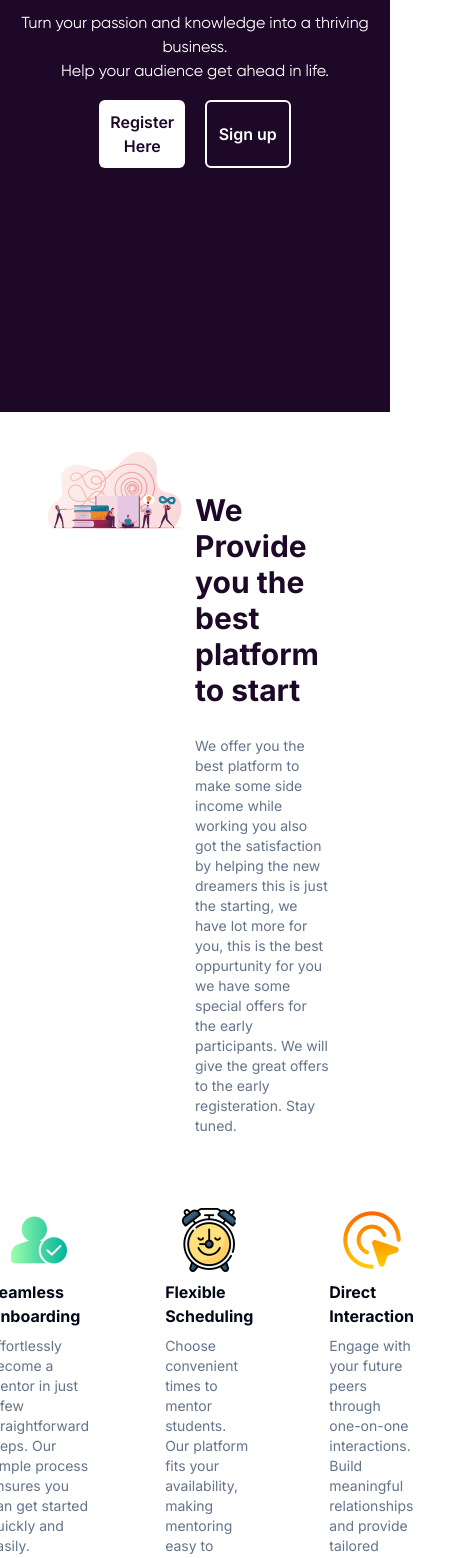
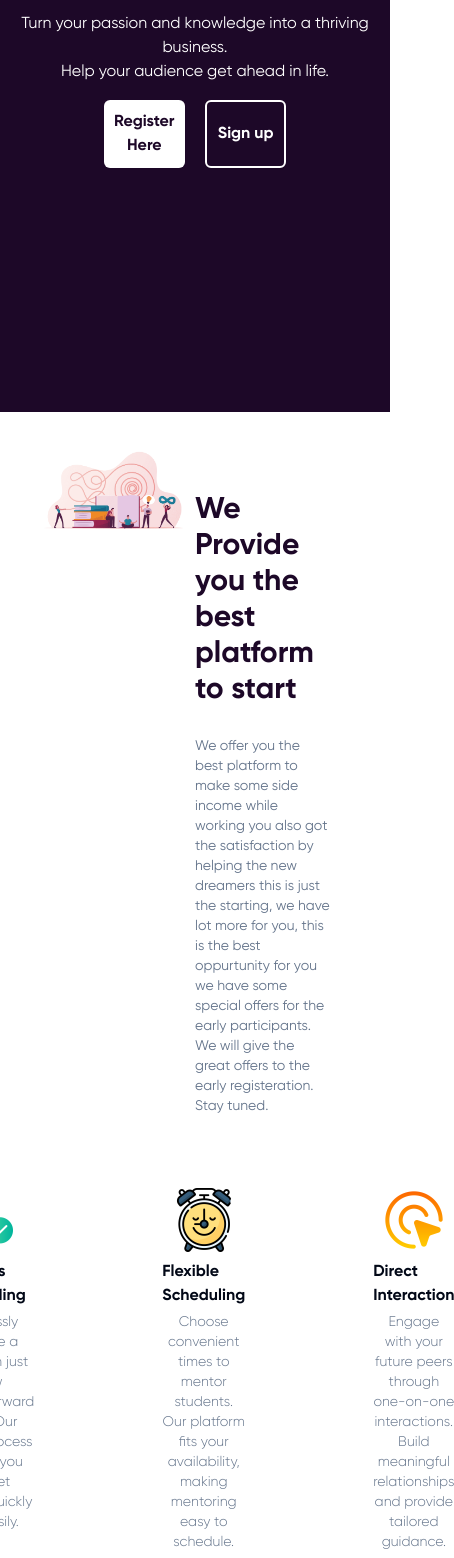
Before and after one commit to AlmaTrail/AlmaTrail-Frontend, a Next.js app: page / in a window 390 px wide. Shown: the part 432-1990 px from the top of the page, 454 px wide, since content can reach past the window. Built offline with nearby package versions, Linux system fonts and the light colour scheme.

Commit message:
apply fonts

```diff
--- a/src/app/globals.css
+++ b/src/app/globals.css
@@ -70,6 +70,7 @@
   * {
     @apply border-border;
   }
+
   body {
     @apply bg-background text-foreground;
   }
@@ -81,15 +82,24 @@
   font-weight: normal;
   font-style: normal;
 }
+
 @font-face {
   font-family: "gilroyBold";
   src: url(../../public/fonts/gilroy/Gilroy-Bold.ttf);
   font-weight: normal;
   font-style: normal;
 }
+
 @font-face {
   font-family: "gilroyLight";
   src: url(../../public/fonts/gilroy/Gilroy-Light.ttf);
+  font-weight: normal;
+  font-style: normal;
+}
+
+@font-face {
+  font-family: "gilroySemiBold";
+  src: url(../../public/fonts/gilroy/Gilroy-SemiBold.ttf);
   font-weight: normal;
   font-style: normal;
 }
@@ -99,13 +109,21 @@
   font-weight: normal;
   font-style: normal;
 }
+
 .font-gilroy-bold {
   font-family: 'gilroyBold', sans-serif;
   font-weight: normal;
   font-style: normal;
 }
+
 .font-gilroy-light {
   font-family: 'gilroyLight', sans-serif;
   font-weight: normal;
   font-style: normal;
 }
+
+.font-gilroy-semibold {
+  font-family: 'gilroyExtraBold', sans-serif;
+  font-weight: normal;
+  font-style: normal;
+}
--- a/src/components/faq.tsx
+++ b/src/components/faq.tsx
@@ -34,7 +34,7 @@ const FaqSection = () => {
   return (
     <div className="bg-[#1d0828] flex justify-center items-center pb-16">
       <div className="rounded-2xl p-4 w-11/12 bg-white">
-        <p className="flex justify-center text-4xl text-[#1d0828] pt-4 font-bold">Frequently Asked Questions</p>
+        <p className="flex justify-center text-4xl text-[#1d0828] pt-4 font-gilroy-bold">Frequently Asked Questions</p>
         <div className="flex justify-center p-8 w-full gap-8">
           <div className="w-full flex flex-col gap-2">
             {QNA.map((qna, index) => (
@@ -44,7 +44,7 @@ const FaqSection = () => {
                   }`}
                 onClick={() => handleSelect(index)}
               >
-                <p>{qna.question}</p>
+                <p className="font-gilroy-regular">{qna.question}</p>
                 <div className="flex-grow">
                   <div className="w-3 h-3 rounded-3xl bg-white ml-auto"></div>
                 </div>
@@ -70,7 +70,7 @@ const FaqSection = () => {
               <textarea
                 value={isFeedback ? feedback : QNA[selected].answer}
                 disabled={!isFeedback}
-                className={`w-full mt-3 ${isFeedback ? 'bg-white rounded-xl text-[#1d0828] p-1' : 'bg-transparent text-white'}`}
+                className={`w-full mt-3 font-gilroy-regular ${isFeedback ? 'bg-white rounded-xl text-[#1d0828] p-1' : 'bg-transparent text-white'}`}
                 rows={10}
                 onChange={(e) => setFeedback(e.target.value)}
               />
--- a/src/components/featureSection.tsx
+++ b/src/components/featureSection.tsx
@@ -32,7 +32,7 @@ const FeatureSection = () => {
     return (
         <div className="bg-[#1d0828] p-14">
             <div className='flex justify-center items-center'>
-                <h2 className='text-center text-4xl font-bold text-white'>Perks? HUH ✨</h2>
+                <h2 className='text-center text-4xl font-gilroy-bold text-white'>Perks? HUH ✨</h2>
             </div>
             <div className="max-w-5xl mx-auto px-8">
                 <HoverEffect items={projects} />
--- a/src/components/heroSection.tsx
+++ b/src/components/heroSection.tsx
@@ -17,12 +17,12 @@ const HeroSection = () => {
           Turn your passion and knowledge into a thriving business.<br />Help your audience get ahead in life.<br />
         </p>
         <div className="flex justify-around">
-          <button className="py-2 w-full bg-white rounded-md text-[#1d0828] font-semibold shadow-sm transition duration-200 hover:bg-[#1d0828] hover:text-white border-2 border-transparent hover:border-white mr-5">
+          <button className="py-2 w-full bg-white rounded-md text-[#1d0828] font-gilroy-bold shadow-sm transition duration-200 hover:bg-[#1d0828] hover:text-white border-2 border-transparent hover:border-white mr-5">
             <div>
               <Link href={'/user_signup'}>Register Here</Link>
             </div>
           </button>
-          <button className="py-2 w-full hover:bg-white rounded-md hover:text-[#1d0828] font-semibold shadow-sm transition duration-200 bg-[#1d0828] text-white border-2 border-white">
+          <button className="py-2 w-full hover:bg-white rounded-md hover:text-[#1d0828] font-gilroy-bold shadow-sm transition duration-200 bg-[#1d0828] text-white border-2 border-white">
             <div>
               <Link href={'/user_signup'}>Sign up</Link>
             </div>
--- a/src/components/introSection.tsx
+++ b/src/components/introSection.tsx
@@ -11,15 +11,15 @@ const IntroSection = () => {
             <div className='flex flex-row p-8'>
                 <Image src={IntroImage} className="w-1/2 h-2/3" alt="intro_image" />
                 <div className='flex flex-col mt-12 w-5/12'>
-                    <p className='text-3xl font-bold text-[#1d0828]'>We Provide you the best platform to start</p>
-                    <p className='mt-7 text-slate-500 text-sm'>We offer you the best platform to make some side income while working you also got the satisfaction by helping the new dreamers
+                    <p className='text-3xl font-gilroy-bold text-[#1d0828]'>We Provide you the best platform to start</p>
+                    <p className='mt-7 text-slate-500 text-sm font-gilroy-regular'>We offer you the best platform to make some side income while working you also got the satisfaction by helping the new dreamers
                         this is just the starting, we have lot more for you, this is the best oppurtunity for you we have some special offers for the
                         early participants. We will give the great offers to the early registeration. Stay tuned.</p>
                 </div>
             </div>
-            <div className='flex flex-row py-7 px-10 justify-center gap-16'>
+            <div className='flex flex-row py-7 px-10 justify-center gap-32'>
                 <div className='w-52'>
-                    <div className="mt-3 flex flex-col ml-3 justify-center items-center">
+                    <div className="mt-3 flex flex-col justify-center items-center">
                         <div>
                             <Image
                                 src={myImage}
@@ -29,12 +29,12 @@ const IntroSection = () => {
                                 className="w-16 h-16"
                             />
                         </div>
-                        <p className="font-bold mt-2">Seamless Onboarding</p>
-                        <p className="text-slate-500 text-sm mt-2 text-left">Effortlessly become a mentor in just a few straightforward steps. Our simple process ensures you can get started quickly and easily.</p>
+                        <p className="font-bold mt-2 font-gilroy-bold">Seamless Onboarding</p>
+                        <p className="text-slate-500 text-sm mt-1 text-center font-gilroy-light">Effortlessly become a mentor in just a few straightforward steps. Our simple process ensures you can get started quickly and easily.</p>
                     </div>
                 </div>
                 <div className='w-52'>
-                    <div className="mt-3 flex flex-col ml-3 justify-center items-center">
+                    <div className="mt-3 flex flex-col justify-center items-center">
                         <div>
                             <Image
                                 src={flexibleTiming}
@@ -44,12 +44,12 @@ const IntroSection = () => {
                                 className="w-16 h-16"
                             />
                         </div>
-                        <p className="font-bold mt-2">Flexible Scheduling</p>
-                        <p className="text-slate-500 text-sm mt-2 text-left">Choose convenient times to mentor students. Our platform fits your availability, making mentoring easy to schedule.</p>
+                        <p className="font-bold mt-2 font-gilroy-bold">Flexible Scheduling</p>
+                        <p className="text-slate-500 text-sm mt-1 text-center font-gilroy-light">Choose convenient times to mentor students. Our platform fits your availability, making mentoring easy to schedule.</p>
                     </div>
                 </div>
                 <div className='w-52'>
-                    <div className="mt-3 flex flex-col ml-3 justify-center items-center">
+                    <div className="mt-3 flex flex-col justify-center items-center">
                         <div>
                             <Image
                                 src={Interaction}
@@ -59,8 +59,8 @@ const IntroSection = () => {
                                 className="w-16 h-16"
                             />
                         </div>
-                        <p className="font-bold mt-2">Direct Interaction</p>
-                        <p className="text-slate-500 text-sm mt-2 text-left">Engage with your future peers through one-on-one interactions. Build meaningful relationships and provide tailored guidance.</p>
+                        <p className="font-bold mt-2 font-gilroy-bold">Direct Interaction</p>
+                        <p className="text-slate-500 text-sm mt-1 text-center font-gilroy-light">Engage with your future peers through one-on-one interactions. Build meaningful relationships and provide tailored guidance.</p>
                     </div>
                 </div>
             </div>
--- a/src/components/ui/card-hover-effect.tsx
+++ b/src/components/ui/card-hover-effect.tsx
@@ -86,7 +86,7 @@ export const CardTitle = ({
   children: React.ReactNode;
 }) => {
   return (
-    <h4 className={cn("text-[#1d0828] font-bold tracking-wide mt-4", className)}>
+    <h4 className={cn("text-[#1d0828] font-gilroy-bold tracking-wide mt-4", className)}>
       {children}
     </h4>
   );
@@ -101,7 +101,7 @@ export const CardDescription = ({
   return (
     <p
       className={cn(
-        "mt-8 text-[#1d0828] tracking-wide leading-relaxed text-sm",
+        "mt-8 text-[#1d0828] tracking-wide leading-relaxed text-sm font-gilroy-regular",
         className
       )}
     >
--- a/src/components/upcomingSection.tsx
+++ b/src/components/upcomingSection.tsx
@@ -14,11 +14,11 @@ const UpcomingSection = () => {
           duration: 0.8,
           ease: "easeInOut",
         }}
-        className="bg-gradient-to-br from-slate-50 to-slate-100 py-4 bg-clip-text text-center text-5xl font-medium tracking-tight text-transparent md:text-7xl"
+        className="bg-gradient-to-br from-slate-50 to-slate-100 py-4 bg-clip-text text-center text-5xl font-gilroy-semibold tracking-tight text-transparent md:text-7xl"
       >
         Coming Soon!
       </motion.h1>
-      <p className="text-white text-2xl flex justify-center items-center">Level up guidance, level up experience</p>
+      <p className="text-white text-2xl flex justify-center items-center font-gilroy-regular">Level up guidance, level up experience</p>
     </LampContainer>
   );
 }
```
Also changed, not shown: src/components/footerSections.tsx (+11 -11 lines), src/components/navbar.tsx (+5 -5 lines).
